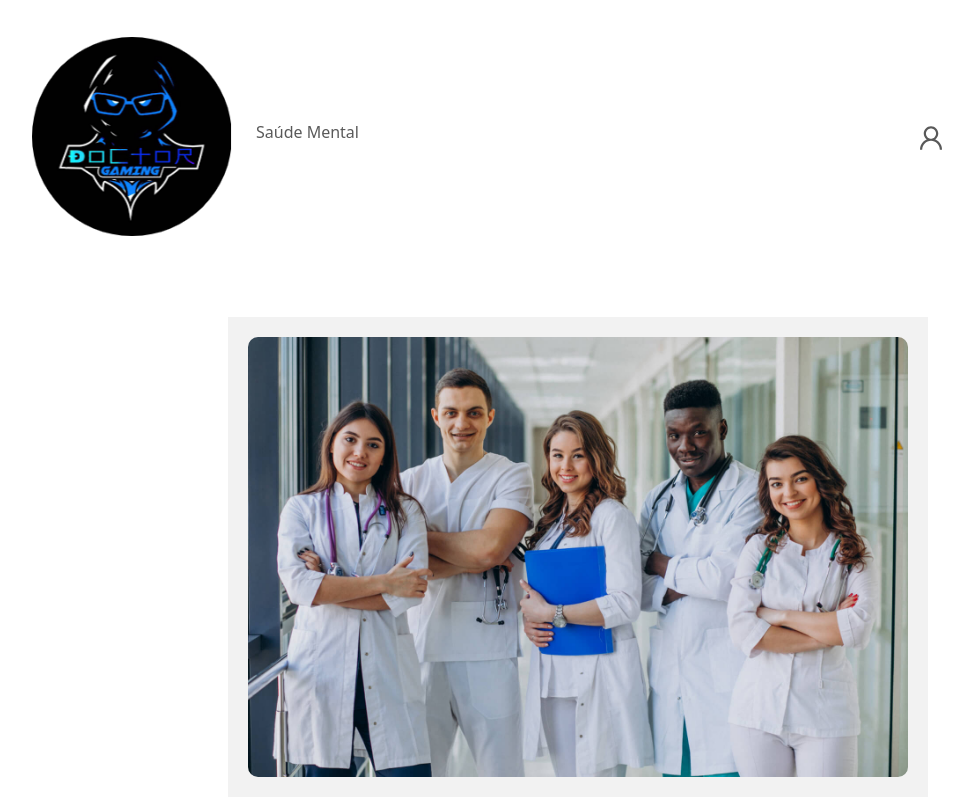
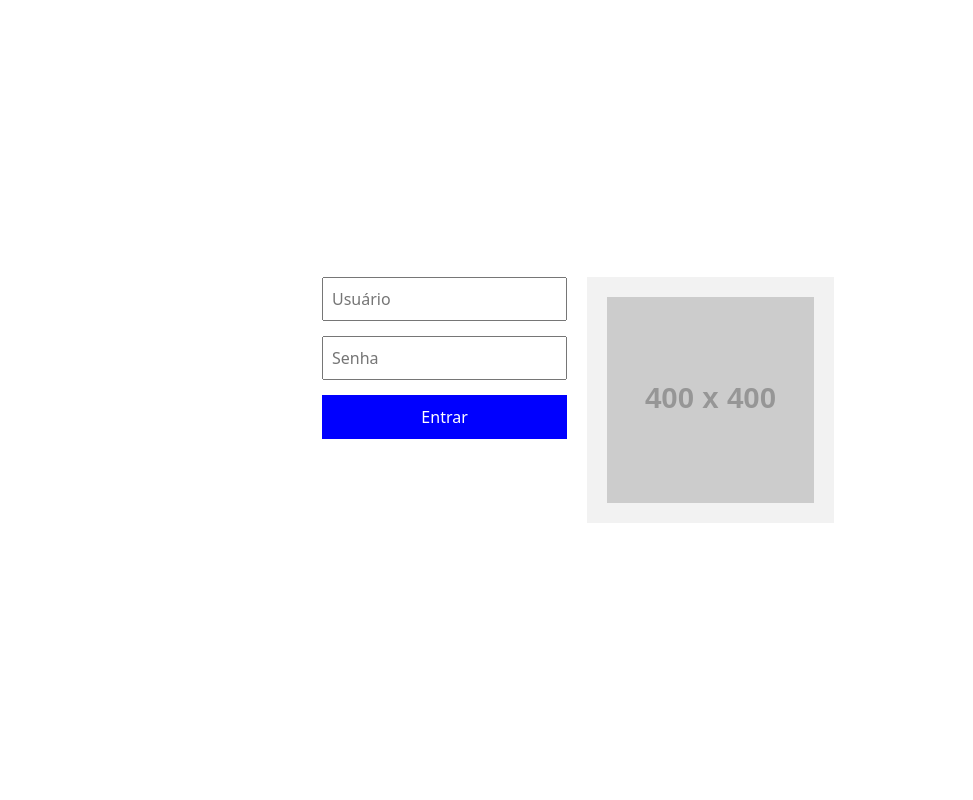
Before and after one commit to rafaelhenriquesilva/secret_cure_react, a React (Vite) app: page / in a window 1280 px wide. Shown: the top 800 px of the page, without its empty margins (62-1035 px from the left). Built offline with nearby package versions, Linux system fonts and the light colour scheme.

Commit message:
create logic to login app

```diff
--- a/src/components/login/login.jsx
+++ b/src/components/login/login.jsx
@@ -1,6 +1,6 @@
 import { useState } from 'react';
 import {stylesContainer} from '../../css/styles'
-const Login = () => {
+const Login = ({ onLoginSuccess  }) => {
   const [username, setUsername] = useState('');
   const [password, setPassword] = useState('');
 
@@ -9,6 +9,8 @@ const Login = () => {
       alert('Por favor, preencha todos os campos.');
       return;
     }
+    onLoginSuccess();
+    return true;
     // Lógica para enviar os dados para a API ou para autenticar o usuário
   };
 
--- a/src/main.jsx
+++ b/src/main.jsx
@@ -1,30 +1,42 @@
-import React from 'react'
-import ReactDOM from 'react-dom/client'
-import { createBrowserRouter, RouterProvider } from 'react-router-dom';
-import App from './App.jsx'
+import React, { useState } from 'react';
+import ReactDOM from 'react-dom/client';
+import { createBrowserRouter, RouterProvider, useNavigate } from 'react-router-dom';
+import App from './App.jsx';
 import Home from './routes/Home.jsx';
 import Error from './components/Error.jsx';
 import Products from './routes/Products.jsx';
 import UserDetail from './components/user-detail/user-detail.jsx';
 import Questions from './components/questions/questions.jsx';
+import Login from './components/login/login.jsx';
 
+const MainApp = () => {
+  const [isLoggedIn, setIsLoggedIn] = useState(false);
+  const navigate = useNavigate(); // Certifique-se de importar corretamente
+
+  const handleLoginSuccess = () => {
+    setIsLoggedIn(true);
+    navigate('/home');
+  };
+
+  return isLoggedIn ? <App /> : <Login onLoginSuccess={handleLoginSuccess} />;
+};
 
 const router = createBrowserRouter([
   {
     path: '/',
-    element: <App/>,
-    errorElement: <Error/>,
+    element: <MainApp />,
+    errorElement: <Error />,
+    children: [
+      { path: '/', element: <Home /> },
+      { path: '/home', element: <Home /> },
+      { path: '/saude_mental', element: <Questions category="saude_mental" /> },
+      { path: '/user', element: <UserDetail /> },
+    ],
+  },
+]);
 
-    children: [
-      {path: '/', element: <Home/>},
-      { path: '/home', element: <Home /> },
-      { path: '/saude_mental', element: <Questions category="saude_mental"/> },
-      { path: '/user', element: <UserDetail /> }
-    ]
-  }
-])
 ReactDOM.createRoot(document.getElementById('root')).render(
   <React.StrictMode>
     <RouterProvider router={router} />
-  </React.StrictMode>,
-)
+  </React.StrictMode>
+);
```
